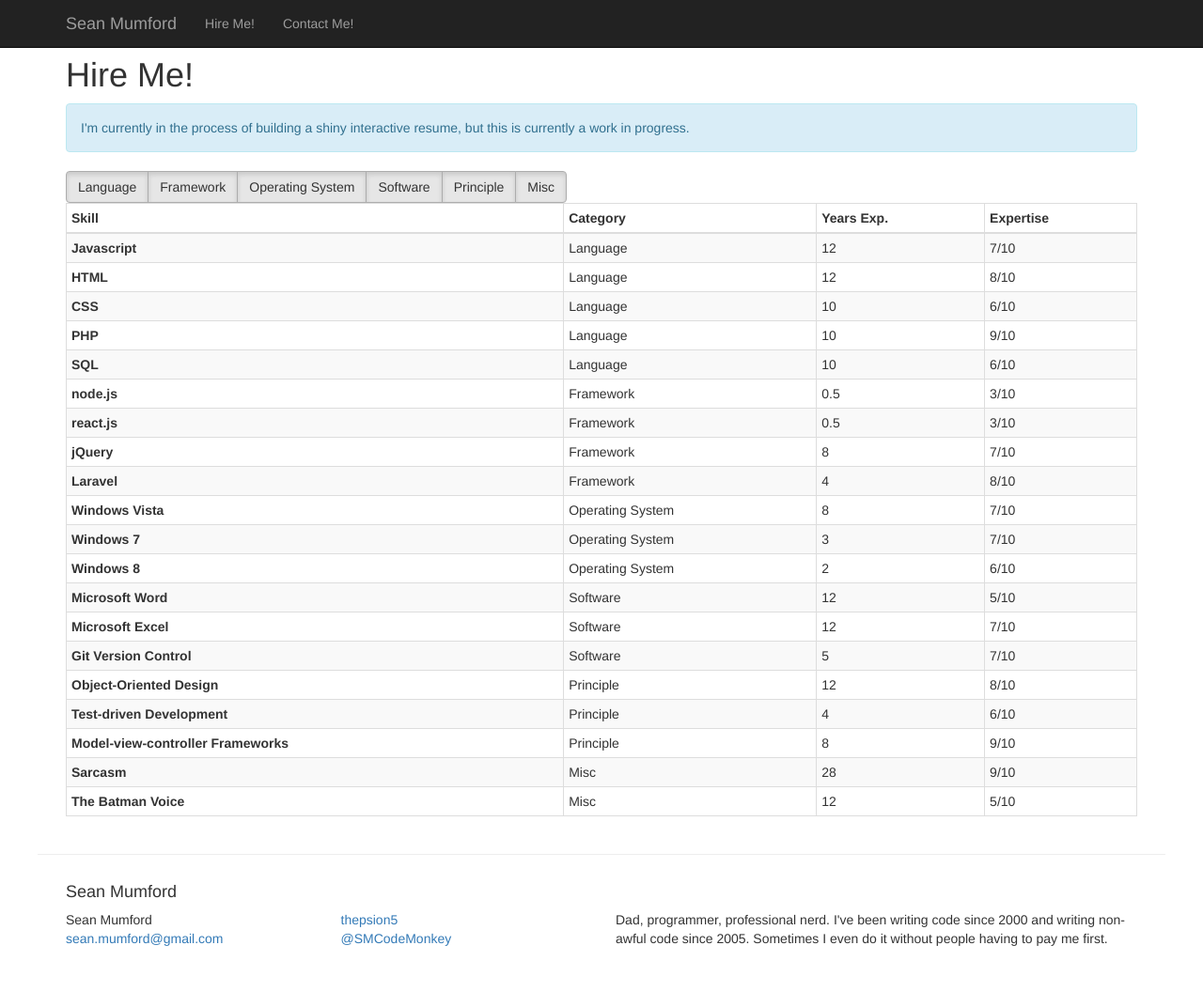
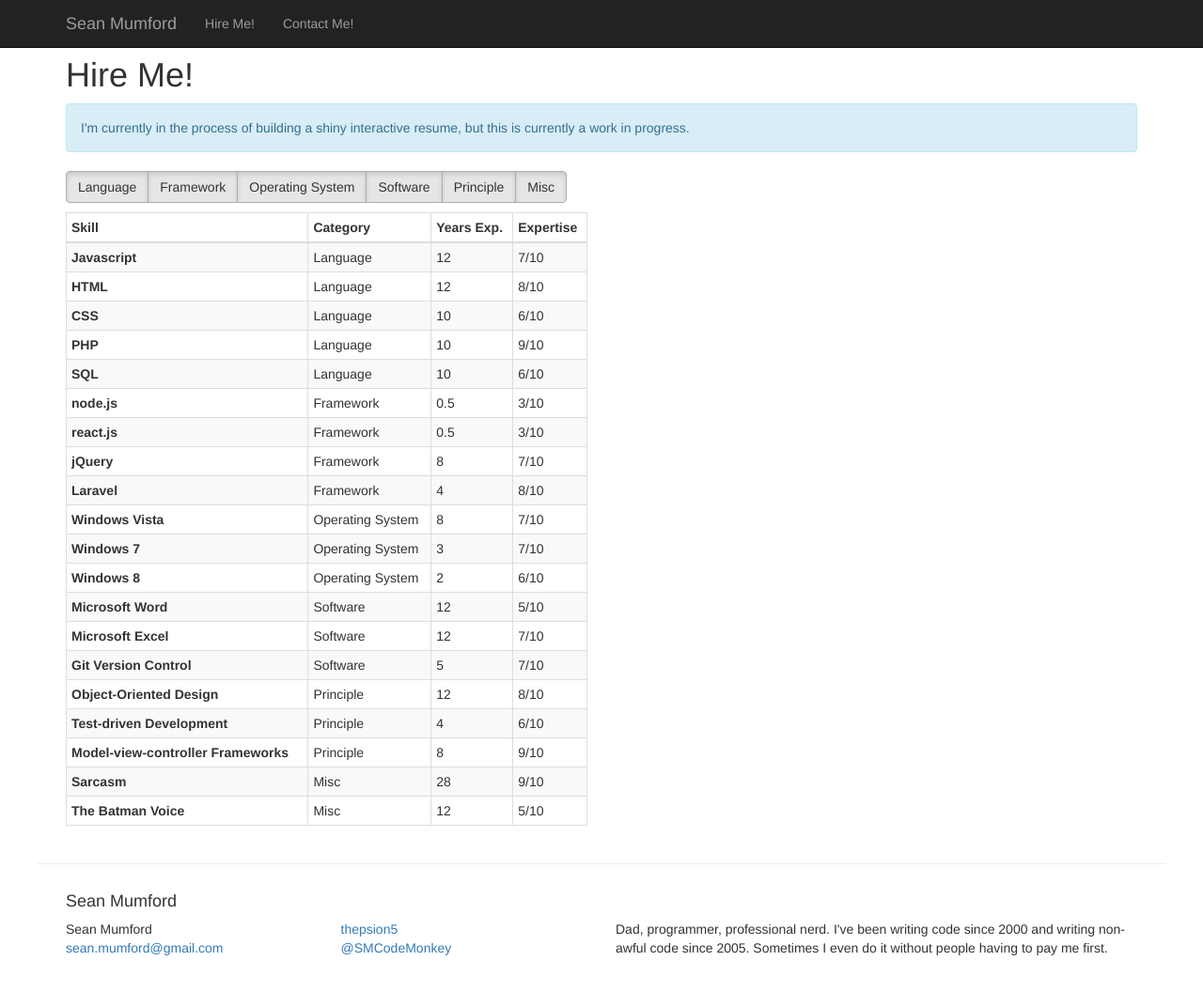
Before and after one commit to thepsion5/thepsion5.github.io, a Jekyll site: the page built from resume/index.html, in a window 1280 px wide and 1069 px high. Shown: the top 1056 px of the window at 94% size. Built offline with Jekyll 4.4.1, drawn with Linux system fonts in a browser that asks for light colours.

Commit message:
minor CSS adjustments

```diff
--- a/_js/components/Resume.js
+++ b/_js/components/Resume.js
@@ -5,7 +5,7 @@ class Resume extends React.Component
     render()
     {
         return (
-            <div class="resume">
+            <div className="row">
                 <SkillsTable skills={this.props.data.skills} />
             </div>
         );
--- a/_js/components/SkillsTable.js
+++ b/_js/components/SkillsTable.js
@@ -43,7 +43,7 @@ class SkillsTable extends React.Component
         var controls = this.renderControls();
         var rows = this.renderRows();
         return (
-            <div id="skills-wrapper">
+            <div id="skills-wrapper" className="col-sm-6">
                 <div className="btn-group" onClick={this.updateVisibleCategories}>
                     {controls}
                 </div>
--- a/css/main.css
+++ b/css/main.css
@@ -1,3 +1,7 @@
 body {
     padding: 40px;
 }
+
+#skills-wrapper .btn-group {
+    margin-bottom: 10px;
+}
--- a/js/bundle.js
+++ b/js/bundle.js
@@ -52,7 +52,7 @@ var Resume = (function (_React$Component) {
         value: function render() {
             return React.createElement(
                 "div",
-                { "class": "resume" },
+                { className: "row" },
                 React.createElement(_SkillsTableJs2["default"], { skills: this.props.data.skills })
             );
         }
@@ -127,7 +127,7 @@ var SkillsTable = (function (_React$Component) {
             var rows = this.renderRows();
             return React.createElement(
                 "div",
-                { id: "skills-wrapper" },
+                { id: "skills-wrapper", className: "col-sm-6" },
                 React.createElement(
                     "div",
                     { className: "btn-group", onClick: this.updateVisibleCategories },
```
